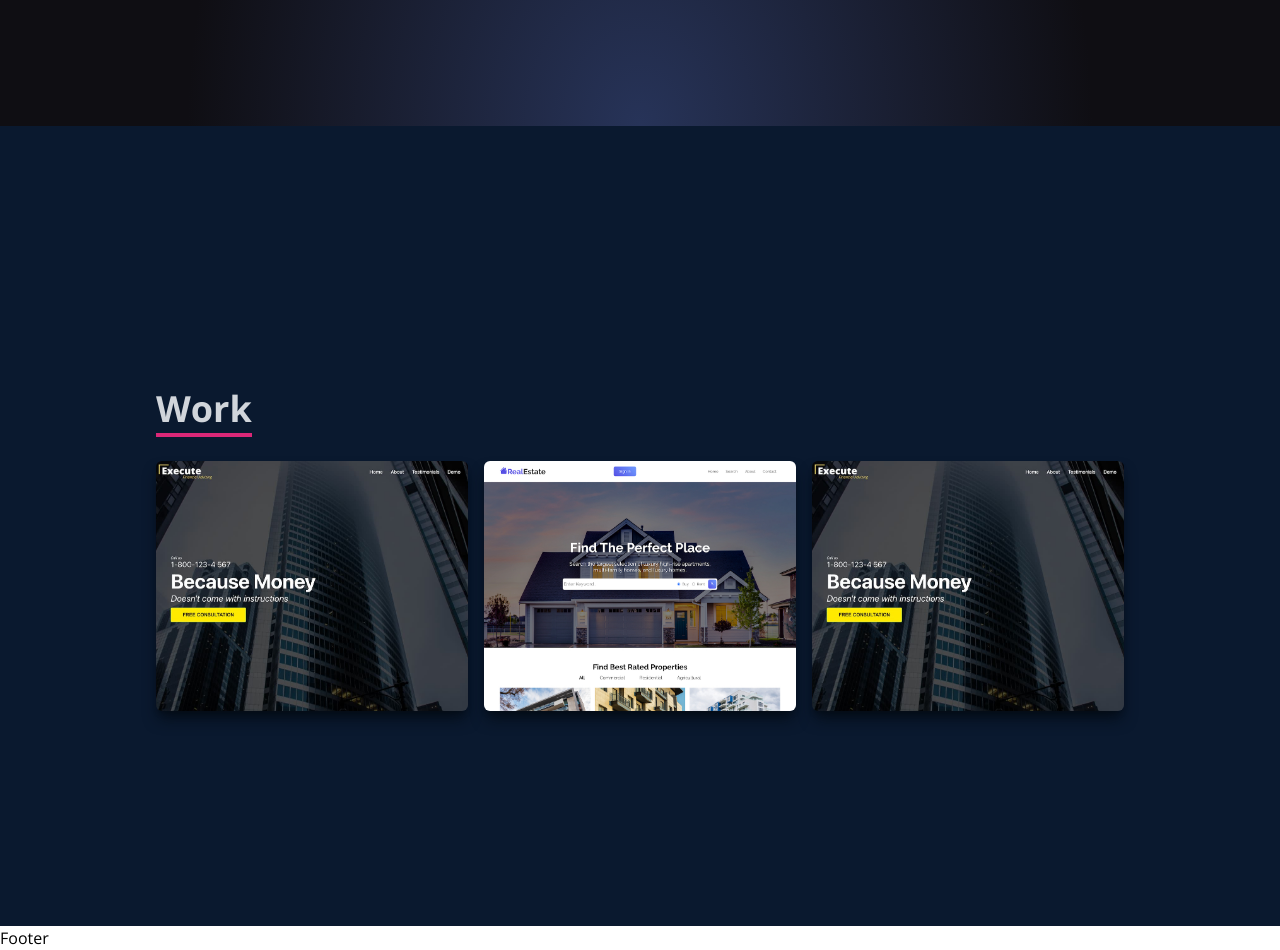
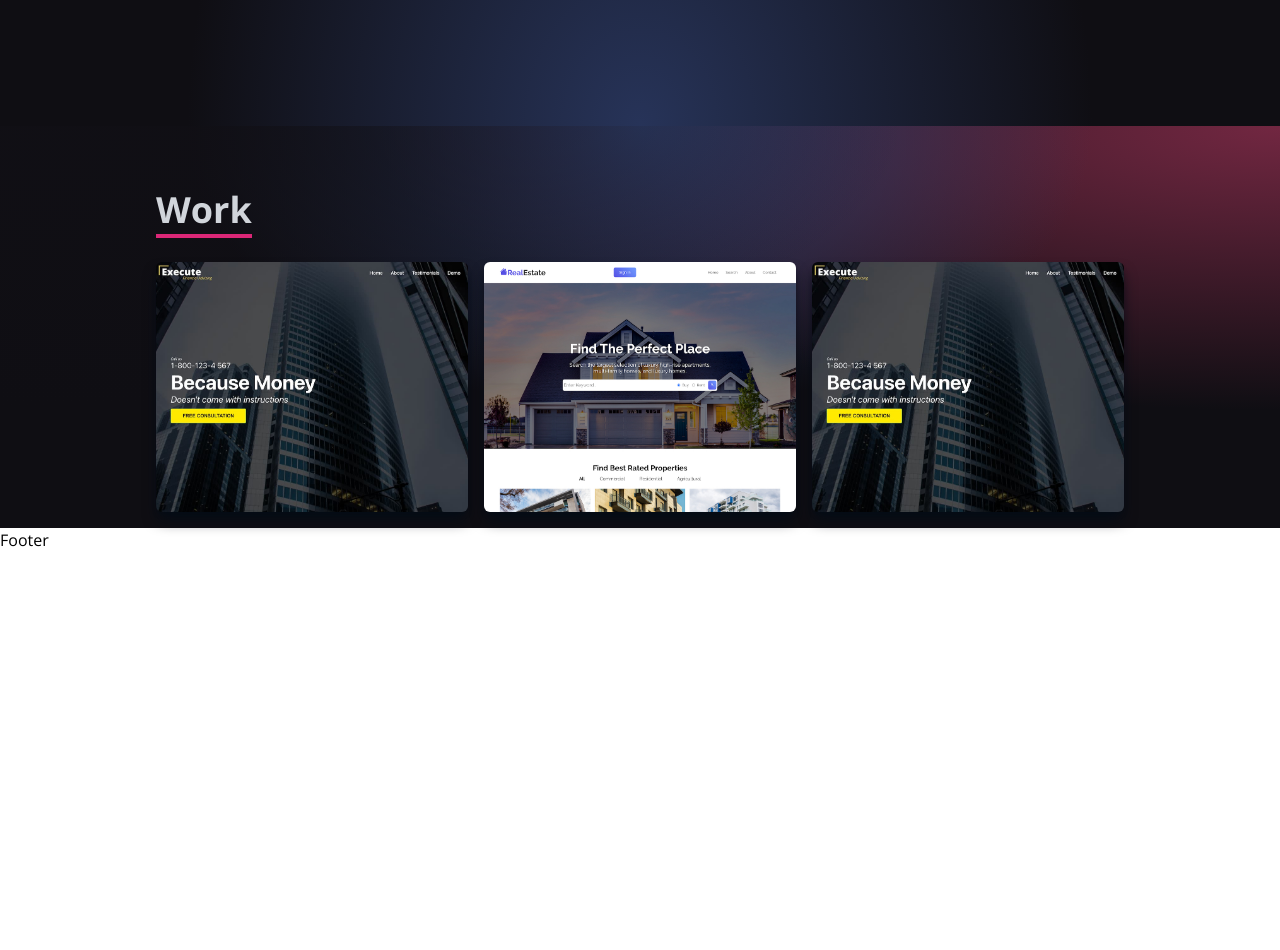
Before and after one commit to ShorunTech/Portfolio_Building, a React (Vite) app: page / in a window 1280 px wide. Shown: the part 2840-3790 px from the top of the page. After the commit the page ends 3392 px from the top, so only its background shows below. Built offline with nearby package versions, Linux system fonts and the light colour scheme.

Commit message:
portfolio

```diff
--- a/src/components/Portfolio.jsx
+++ b/src/components/Portfolio.jsx
@@ -5,7 +5,7 @@ import realEstate from '../images/realestate.jpg';
 
 const Portfolio = () => {
   return (
-    <div name='work' className='w-full md:h-screen text-gray-300 bg-[#0a192f]'>
+    <div name='work' className='w-full gradient-bg-welcome text-gray-300'>
       <div className='max-w-[1000px] mx-auto p-4 flex flex-col justify-center w-full h-full'>
         <div className='pb-8'>
             <br/>
```
